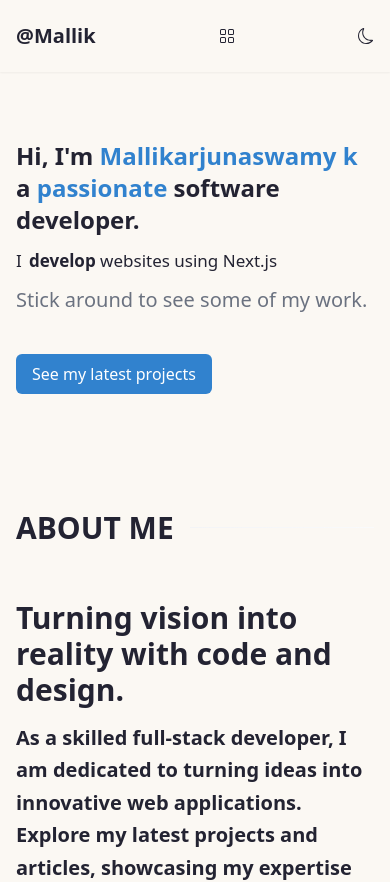
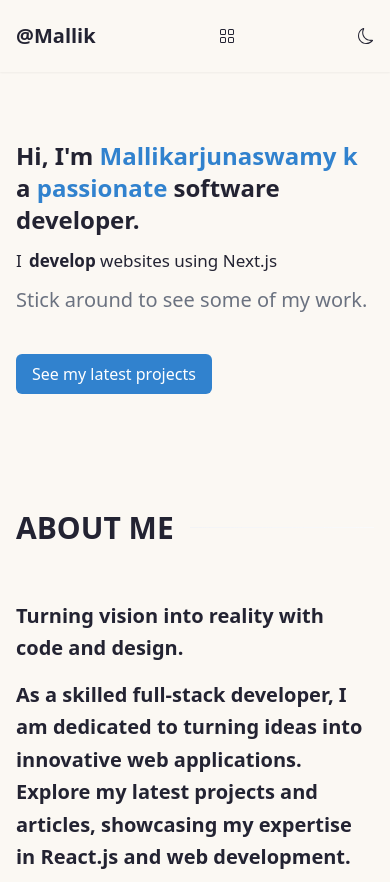
Before and after one commit to mallii-kk/portfolio, a Next.js app: page / in a window 390 px wide. Shown: the top 882 px of the page. Built offline with nearby package versions, Linux system fonts and the light colour scheme.

Commit message:
# fix font

```diff
--- a/app/sections/about/index.jsx
+++ b/app/sections/about/index.jsx
@@ -25,10 +25,10 @@ export function AboutSection() {
 						}}
 					>
 						{/* My name is Mallik, and I graduated from Visvesvaraya Technological University. */}
-						<p className="my-3.5 font-bold text-3xl">
+						<p className="my-3.5 font-bold text-md md:2xl">
 							Turning vision into reality with code and design.
 						</p>
-						<p className="my-3.5 font-semibold">
+						<p className="my-3.5 font-semibold text-md md:2xl">
 							As a skilled full-stack developer, I am dedicated to turning ideas into innovative web
 							applications. Explore my latest projects and articles, showcasing my expertise in
 							React.js and web development.
```
